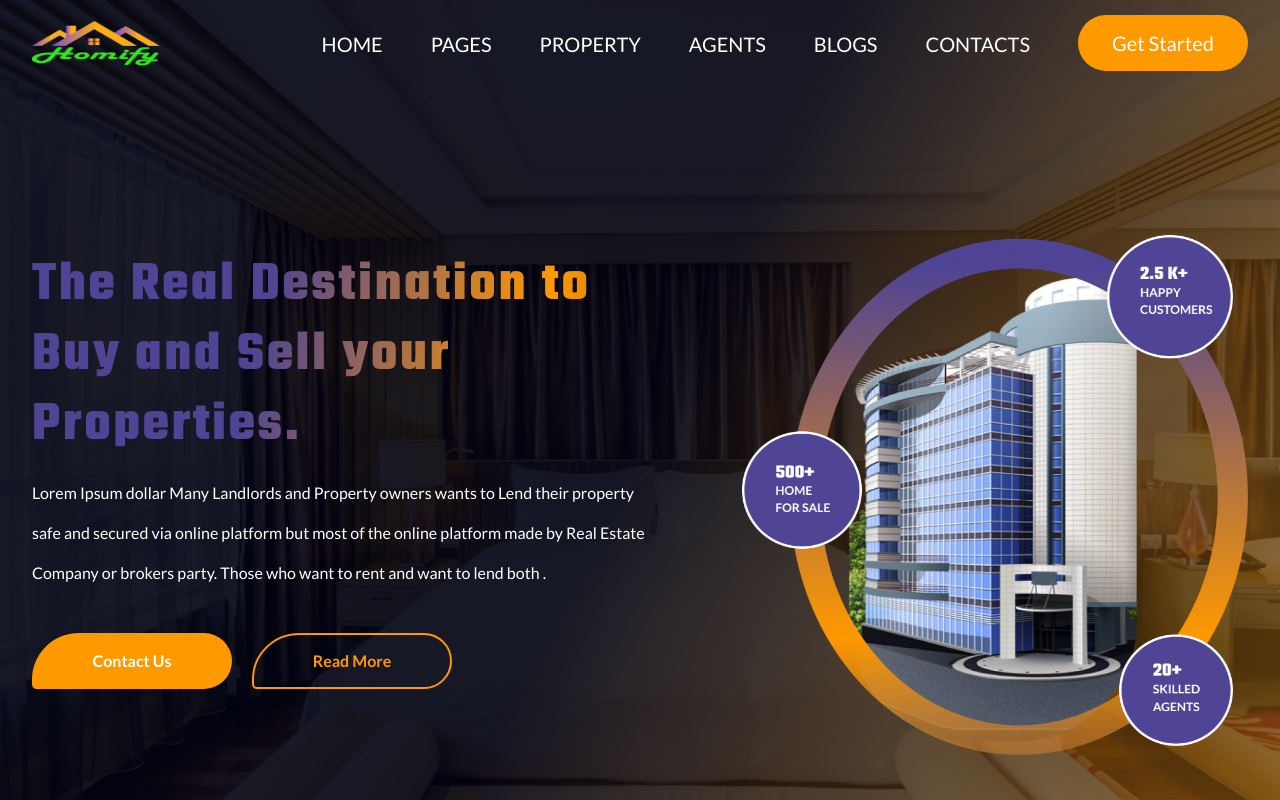
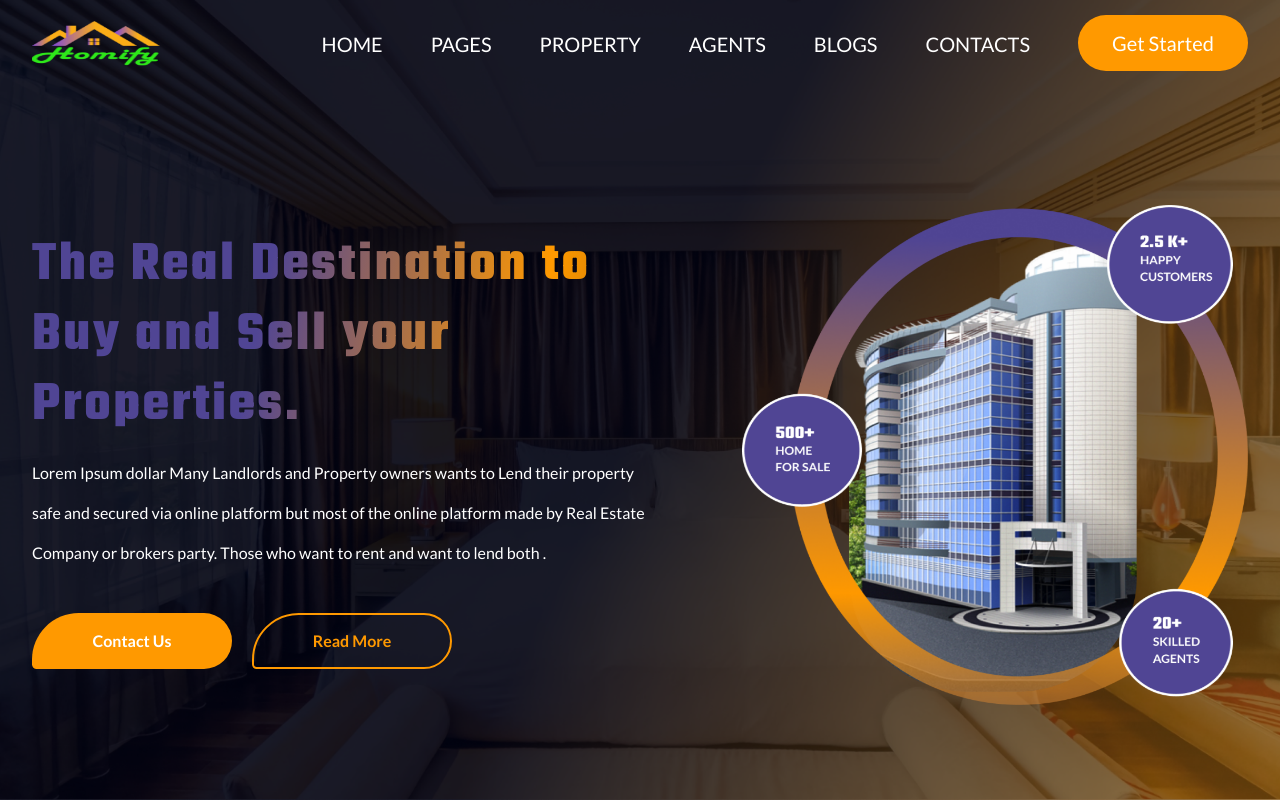
Before and after one commit to hasibulhasananik40420/Homify, a React (Vite) app: page / in a window 1280 px wide. Shown: the top 800 px of the page. Built offline with nearby package versions, Linux system fonts and the light colour scheme.

Commit message:
all done

```diff
--- a/src/Pages/HomePage/Header/Header.jsx
+++ b/src/Pages/HomePage/Header/Header.jsx
@@ -6,13 +6,13 @@ import Zoom from 'react-reveal/Zoom';
 const Header = () => {
   return (
     <div>
-      <div className="header-image 2xl:h-[100vh] lg:h-[105vh] h-full bg-cover bg-fixed bg-no-repeat bg-center flex flex-col justify-center items-center">
+      <div className="header-image 2xl:h-[100vh] lg:h-[100vh] h-full bg-cover bg-fixed bg-no-repeat bg-center flex flex-col justify-center items-center">
       <NavbarTwo />
         <div className="lg:flex 2xl:gap-14 lg:gap-20  mx-auto lg:px-8 2xl:px-8 px-4 md:px-8">
         <Zoom>
 
-         <div className="2xl:mt-10 lg:mt-[80px] md:mt-[80px] mt-[40px] w-full">
-         <h1 className="text1 2xl:text-[82px] lg:text-[56px] md:text-[76px] text-[32px]  font-bold font-Teko 2xl:leading-[110px] lg:leading-[70px] md:leading-[90px] leading-[46px] tracking-[2.46px] 2xl:w-[821px] lg:w-[630px] w-full">
+         <div className="2xl:mt-10 lg:mt-[50px] md:mt-[80px] mt-[40px] 2l:mt-8 w-full">
+         <h1 className="text1 2xl:text-[82px] lg:text-[56px] md:text-[76px] text-[32px] 2Issue:text-[70px] 2Issue:w-[640px] 2Issue:leading-[90px] font-bold font-Teko 2xl:leading-[110px] lg:leading-[70px] md:leading-[90px] leading-[46px] tracking-[2.46px] 2xl:w-[821px] lg:w-[630px] w-full">
           The Real Destination to Buy and Sell your Properties.
           </h1>
            <p className="text-white 2xl:text-[20px] lg:text-[16px] md:text-[16px] text-[14px]  font-Lato font-normal 2xl:leading-10 lg:leading-10 md:leading-10 leading-7 2xl:w-[791px] lg:w-[630px] w-full mt-3">Lorem Ipsum dollar Many Landlords and Property owners wants to Lend their property safe and secured via online platform but most of the online platform made by Real Estate Company or brokers party. Those who want to rent and want to lend both .</p>
@@ -36,7 +36,7 @@ const Header = () => {
 
          <Zoom>
          <div className="w-full">
-          <img className="2xl:w-[730px] 2xl:h-[650px] lg:w-[580px] lg:h-[520px] md:w-[600px] md:h-[520px] md:mx-auto lg:mx-0 2xl:mx-0  md:mt-24 md:mb-24 mb-24 lg:mb-0 2xl:mb-0 lg:mt-16 2xl:mt-2 mt-20 w-full h-full" src={heroImage} alt="" />
+          <img className="2xl:w-[730px] 2xl:h-[650px] lg:w-[560px] lg:h-[500px] md:w-[600px] md:h-[520px] md:mx-auto lg:mx-0 2xl:mx-0  md:mt-24 md:mb-24 mb-24 lg:mb-0 2xl:mb-0 lg:mt-6 2xl:mt-2 mt-20 w-full h-full 2Issue:mt-8 2Issue:w-[560px] 2Issue:h-[500px] 2l:w-[560px] 2l:h-[450px] 2l:mt-8" src={heroImage} alt="" />
          </div>
          </Zoom>
 
--- a/tailwind.config.js
+++ b/tailwind.config.js
@@ -22,6 +22,7 @@ export default {
         xl: '1280px',
        '2xl': '1440px',
        '2Issue': {'min': '1500px', 'max': '1600px'},
+       '2l': {'min': '1050px', 'max': '1250px'}
       },
 
 
```
